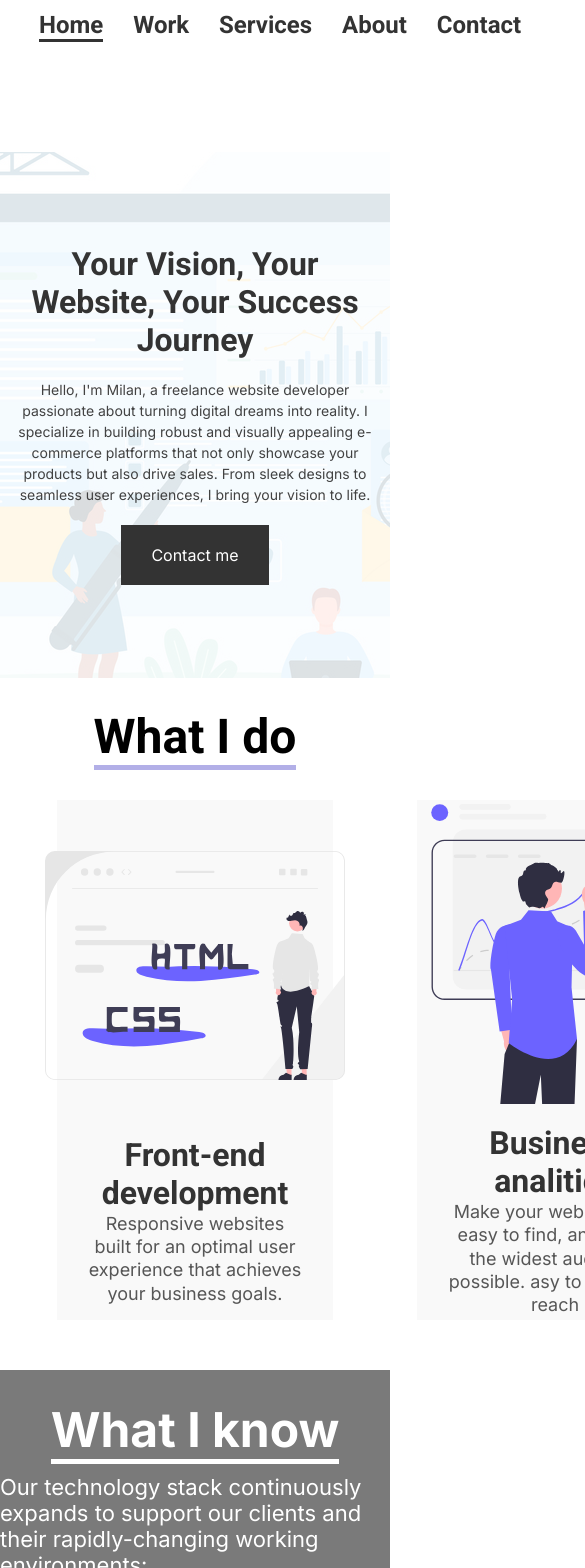
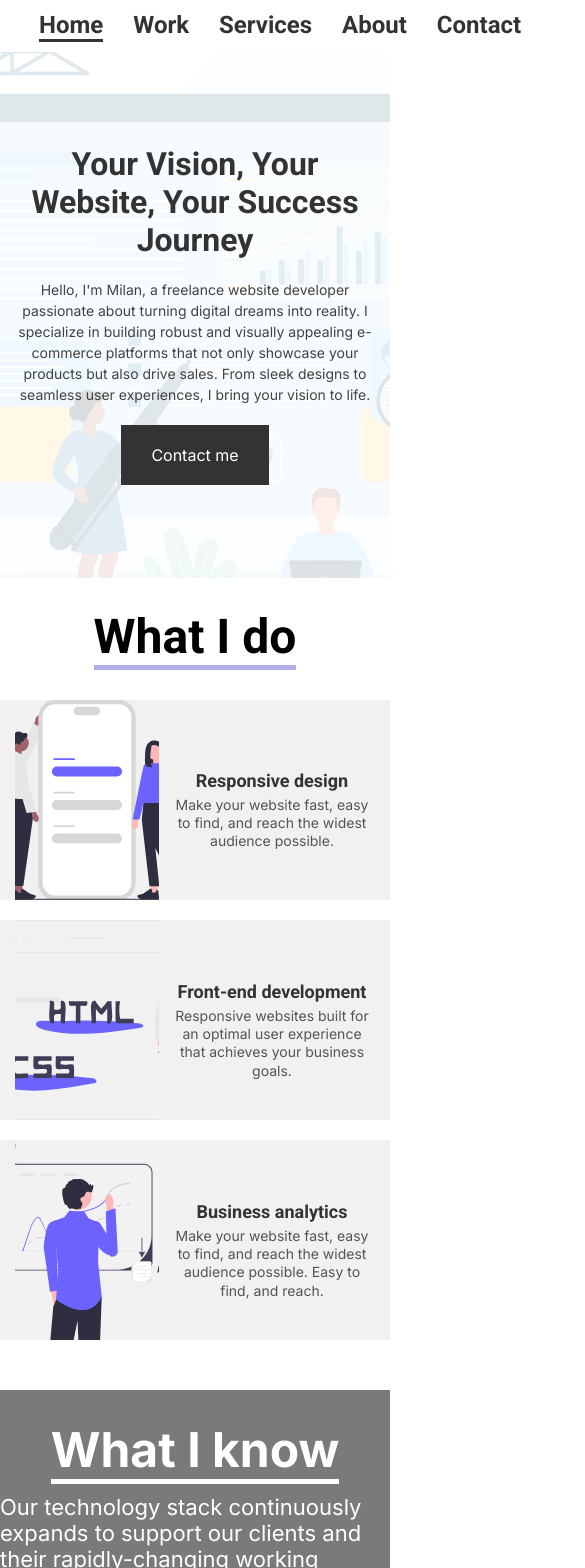
Before and after one commit to MilanJulinac42/professional-portfolio, a Next.js app: page / in a window 390 px wide. Shown: the top 1568 px of the page, 585 px wide, since content can reach past the window. Built offline with nearby package versions, Linux system fonts and the light colour scheme.

Commit message:
what I do responsive

```diff
--- a/pages/work.tsx
+++ b/pages/work.tsx
@@ -2,12 +2,16 @@ import Navbar from "@/app/layout/Nav/Nav";
 import Footer from "@/app/layout/Footer/Footer";
 import NavbarMobile from "@/app/layout/Nav/NavMobile";
 import Hero from "@/app/layout/Hero/Hero";
+import WhatIDo from "@/app/layout/WhatIDo/WhatIDo";
+import Container from "@/app/layout/Container/Container";
 
 const work = () => {
     return (
         <div>
             {/* <NavbarMobile /> */}
-            <Hero />
+            <Container title="What I do">
+                <WhatIDo />
+            </Container>
             {/* <Footer /> */}
         </div>
     );
--- a/src/app/components/HeroCard/HeroCard.module.scss
+++ b/src/app/components/HeroCard/HeroCard.module.scss
@@ -1,30 +1,66 @@
+@import "../../mixins";
+
 .heroCardContainer {
     display: flex;
-    flex-direction: column;
-    padding: 10px 30px;
-    background-color: #f9f9f9;
-    max-width: 20%;
+    flex-direction: row;
+    background-color: #f1f1f1;
     margin: auto;
     text-align: center;
     justify-content: center;
     align-items: center;
-    height: 500px;
+    max-width: 100%;
+    gap: 10px;
+    padding: 0 15px;
+
+    @include breakpoint(small) {
+        height: 200px;
+    }
+
+    @include breakpoint(large) {
+        flex-direction: column;
+        max-width: 30%;
+        padding: 10px 30px;
+        height: 500px;
+    }
+
+    @include breakpoint(xxlarge) {
+        max-width: 20%;
+    }
 
     h5 {
         margin-top: 20px;
-        font-size: 32px;
+        font-size: 18px;
         color: #333;
+
+        @include breakpoint(medium) {
+            font-size: 32px;
+        }
     }
 
     p {
-        font-size: 18px;
+        font-size: 14px;
+        margin-top: 5px;
         line-height: 1.3;
         color: #333333d2;
+
+        @include breakpoint(medium) {
+            font-size: 18px;
+        }
     }
 
     img {
-        width: 300px;
-        height: 300px;
-        object-fit: contain;
+        width: 40%;
+        height: 200px;
+        object-fit: cover;
+
+        @include breakpoint(large) {
+            width: 250px;
+            height: 250px;
+        }
+
+        @include breakpoint(xlarge) {
+            width: 300px;
+            height: 300px;
+        }
     }
 }
--- a/src/app/components/HeroCard/HeroCard.tsx
+++ b/src/app/components/HeroCard/HeroCard.tsx
@@ -11,8 +11,10 @@ const HeroCard: React.FC<HeroCardProps> = ({ title, image, description }) => {
     return (
         <div className={styles.heroCardContainer}>
             <img src={image}></img>
-            <h5 className={roboto.className}>{title}</h5>
-            <p>{description}</p>
+            <div>
+                <h5 className={roboto.className}>{title}</h5>
+                <p>{description}</p>
+            </div>
         </div>
     );
 };
--- a/src/app/layout/Container/Container.module.scss
+++ b/src/app/layout/Container/Container.module.scss
@@ -1,12 +1,18 @@
+@import "../../mixins";
+
 .wrapper {
     display: flex;
     flex-direction: column;
     justify-content: center;
     align-items: center;
-    width: 80%;
+    width: 100%;
     margin: auto;
     padding-top: 30px;
     padding-bottom: 50px;
+
+    @include breakpoint(medium) {
+        width: 80%;
+    }
 
     h3 {
         font-size: 48px;
--- a/src/app/layout/Hero/Hero.module.scss
+++ b/src/app/layout/Hero/Hero.module.scss
@@ -8,7 +8,6 @@
     gap: 20px;
     position: relative;
     height: 60vh;
-    margin-top: 100px;
     text-align: center;
     padding: 10px;
     overflow: hidden;
@@ -49,7 +48,7 @@
         }
 
         @include breakpoint(xlarge) {
-            width: 70%;
+            width: 60%;
             font-size: 24px;
         }
     }
--- /dev/null
+++ b/src/app/layout/WhatIDo/WhatIDo.module.scss
@@ -0,0 +1,13 @@
+@import "../../mixins";
+
+.containerWrapper {
+    display: flex;
+    justify-content: center;
+    align-items: center;
+    flex-direction: column;
+    gap: 20px;
+
+    @include breakpoint(large) {
+        flex-direction: row;
+    }
+}
--- /dev/null
+++ b/src/app/layout/WhatIDo/WhatIDo.tsx
@@ -0,0 +1,34 @@
+import React from "react";
+import styles from "./WhatIDo.module.scss";
+import HeroCard from "@/app/components/HeroCard/HeroCard";
+import { inter } from "@/app/layout";
+
+const WhatIDo = () => {
+    return (
+        <div className={`${styles.containerWrapper} ${inter.className}`}>
+            <HeroCard
+                image={"/mobila.svg"}
+                title={"Responsive design"}
+                description={
+                    "Make your website fast, easy to find, and reach the widest audience possible."
+                }
+            />
+            <HeroCard
+                image={"/htmlcss.svg"}
+                title={"Front-end development"}
+                description={
+                    "Responsive websites built for an optimal user experience that achieves your business goals."
+                }
+            />
+            <HeroCard
+                image={"/analitika.svg"}
+                title={"Business analytics"}
+                description={
+                    "Make your website fast, easy to find, and reach the widest audience possible. Easy to find, and reach."
+                }
+            />
+        </div>
+    );
+};
+
+export default WhatIDo;
--- a/src/app/page.tsx
+++ b/src/app/page.tsx
@@ -11,6 +11,7 @@ import HeroWork from "./layout/HeroWork/HeroWork";
 import WorkContainer from "./layout/WorkContainer/WorkContainer";
 import Footer from "./layout/Footer/Footer";
 import NavMobile from "./layout/Nav/NavMobile";
+import WhatIDo from "./layout/WhatIDo/WhatIDo";
 
 export default function Home() {
     return (
@@ -18,29 +19,7 @@ export default function Home() {
             <Nav />
             <Hero />
             <Container title={"What I do"}>
-                <div className={styles.containerWrapper}>
-                    <HeroCard
-                        image={"/mobila.svg"}
-                        title={"Responsive design"}
-                        description={
-                            "Make your website fast, easy to find, and reach the widest audience possible."
-                        }
-                    />
-                    <HeroCard
-                        image={"/htmlcss.svg"}
-                        title={"Front-end development"}
-                        description={
-                            "Responsive websites built for an optimal user experience that achieves your business goals."
-                        }
-                    />
-                    <HeroCard
-                        image={"/analitika.svg"}
-                        title={"Business analitics"}
-                        description={
-                            "Make your website fast, easy to find, and reach the widest audience possible. asy to find, and reach "
-                        }
-                    />
-                </div>
+                <WhatIDo />
             </Container>
             <TechStack />
             <Container title={"How can I help"} background="#b2afe731">
```
